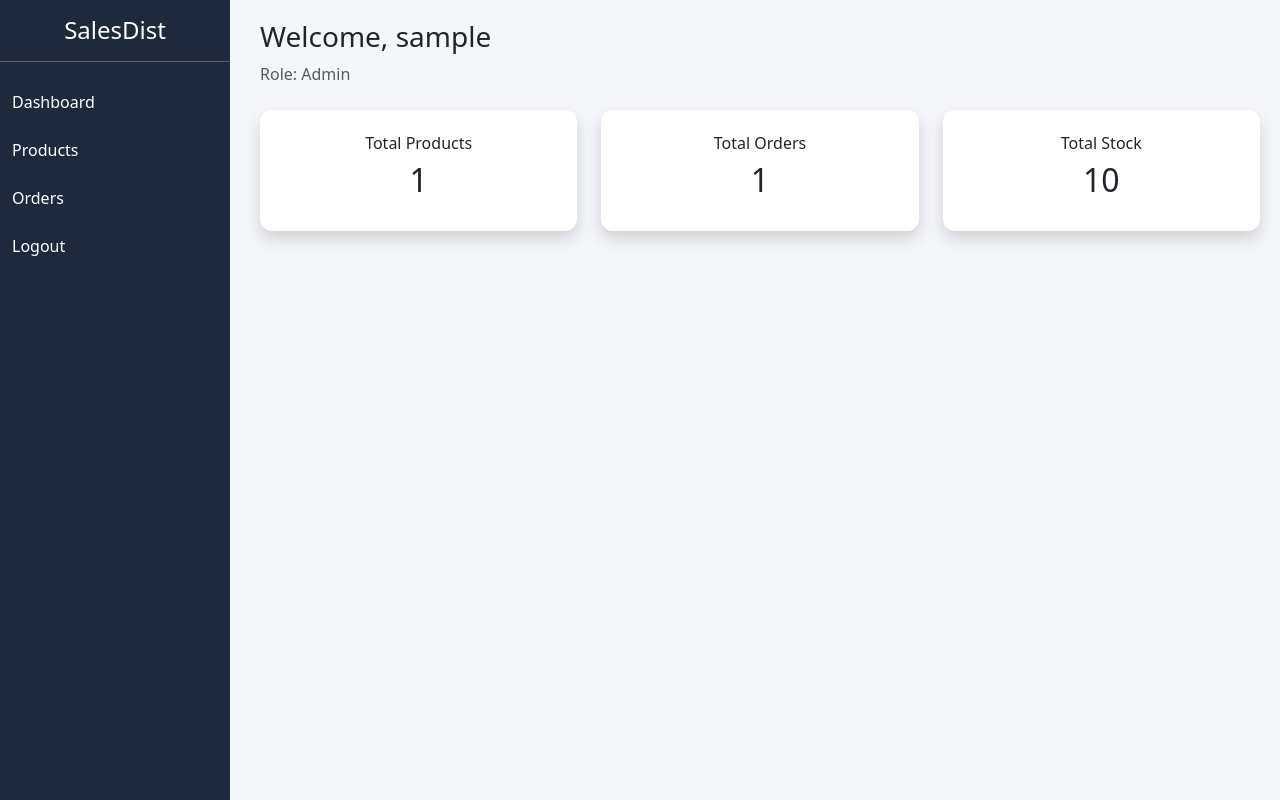
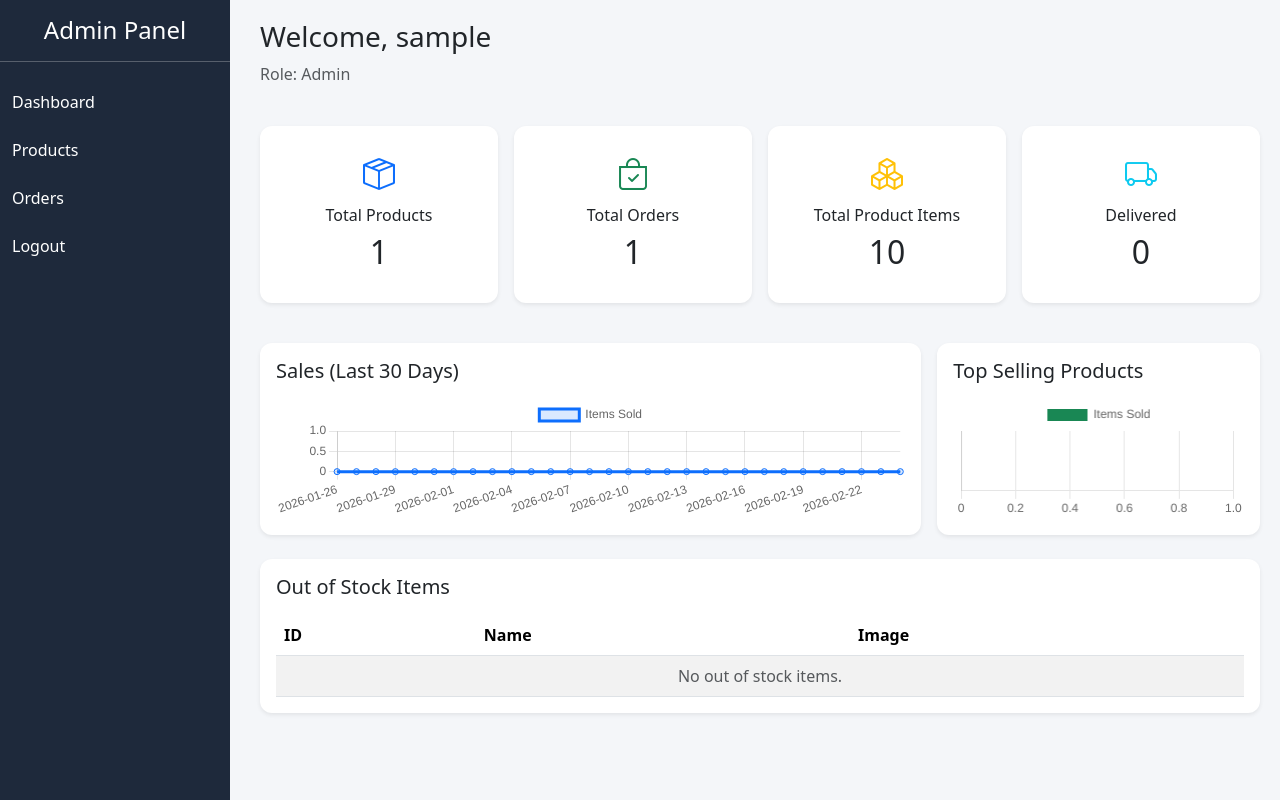
Before and after one commit to Salman-Faizal/ISDN-Sales-Application, a Flask app: page /dashboard in a window 1280 px wide. Run offline with Flask 3, Linux system fonts and the light colour scheme; the visitor is signed in with stand-in values (Sample User, id 1); tables that the repository leaves empty hold one stand-in row (values such as "Sample post").

Commit message:
Improved the admin dashboard by adding graphical data as well as styling

```diff
--- a/app.py
+++ b/app.py
@@ -46,9 +46,16 @@ def init_db():
         quantity INTEGER,
         status TEXT,
         estimated_delivery TEXT,
-        payment_status TEXT
+        payment_status TEXT,
+        created_at TEXT DEFAULT CURRENT_TIMESTAMP
     )
     """)
+
+    cursor.execute("PRAGMA table_info(orders)")
+    order_columns = [column[1] for column in cursor.fetchall()]
+    if "created_at" not in order_columns:
+        cursor.execute("ALTER TABLE orders ADD COLUMN created_at TEXT")
+        cursor.execute("UPDATE orders SET created_at = CURRENT_TIMESTAMP WHERE created_at IS NULL")
 
     cursor.execute("SELECT * FROM users WHERE username='admin'")
     if not cursor.fetchone():
@@ -114,6 +121,44 @@ def dashboard():
     cursor.execute("SELECT SUM(stock) FROM products")
     total_stock = cursor.fetchone()[0] or 0
 
+    cursor.execute("SELECT COUNT(*) FROM orders WHERE status='Delivered'")
+    total_delivered = cursor.fetchone()[0]
+
+    cursor.execute("SELECT id, name, image FROM products WHERE stock <= 0 ORDER BY id ASC")
+    out_of_stock_products = cursor.fetchall()
+
+    sales_rows = cursor.execute(
+        """
+        SELECT DATE(created_at) AS order_day, COALESCE(SUM(quantity), 0)
+        FROM orders
+        WHERE DATE(created_at) >= DATE('now', '-29 days')
+          AND status NOT IN ('Rejected', 'Cancelled')
+        GROUP BY DATE(created_at)
+        ORDER BY order_day ASC
+        """
+    ).fetchall()
+
+    sales_by_day = {row[0]: row[1] for row in sales_rows if row[0]}
+    sales_labels = []
+    sales_values = []
+    for day_offset in range(29, -1, -1):
+        current_day = (datetime.now() - timedelta(days=day_offset)).strftime("%Y-%m-%d")
+        sales_labels.append(current_day)
+        sales_values.append(sales_by_day.get(current_day, 0))
+
+    top_products = cursor.execute(
+        """
+        SELECT products.name, COALESCE(SUM(orders.quantity), 0) AS sold_quantity
+        FROM orders
+        JOIN products ON orders.product_id = products.id
+        WHERE DATE(orders.created_at) >= DATE('now', '-29 days')
+          AND orders.status NOT IN ('Rejected', 'Cancelled')
+        GROUP BY orders.product_id, products.name
+        ORDER BY sold_quantity DESC
+        LIMIT 5
+        """
+    ).fetchall()
+
     conn.close()
 
     return render_template(
@@ -122,7 +167,13 @@ def dashboard():
         role=session['role'],
         total_products=total_products,
         total_orders=total_orders,
-        total_stock=total_stock
+        total_stock=total_stock,
+        total_delivered=total_delivered,
+        out_of_stock_products=out_of_stock_products,
+        sales_labels=sales_labels,
+        sales_values=sales_values,
+        top_product_labels=[row[0] for row in top_products],
+        top_product_values=[row[1] for row in top_products]
     )
 
 @app.route('/products')
@@ -287,8 +338,8 @@ def order(product_id):
         cursor.execute("UPDATE products SET stock=? WHERE id=?", (updated_stock, product_id))
 
         cursor.execute("""
-            INSERT INTO orders (username, product_id, quantity, status, estimated_delivery, payment_status)
-            VALUES (?, ?, ?, ?, ?, ?)
+            INSERT INTO orders (username, product_id, quantity, status, estimated_delivery, payment_status, created_at)
+            VALUES (?, ?, ?, ?, ?, ?, CURRENT_TIMESTAMP)
             """, (session['username'], product_id, quantity, "Pending", estimated_date, "Unpaid"))
 
         conn.commit()
--- a/templates/base.html
+++ b/templates/base.html
@@ -1,10 +1,19 @@
-<!DOCTYPE html>
+<!doctype html>
 <html>
   <head>
-    <title>SalesDist System</title>
-    <link href="https://cdn.jsdelivr.net/npm/bootstrap@5.3.2/dist/css/bootstrap.min.css" rel="stylesheet">
+    <title>Admin Panel</title>
+    <link
+      href="https://cdn.jsdelivr.net/npm/bootstrap@5.3.2/dist/css/bootstrap.min.css"
+      rel="stylesheet"
+    />
+    <link
+      rel="stylesheet"
+      href="https://cdn.jsdelivr.net/npm/bootstrap-icons@1.11.3/font/bootstrap-icons.min.css"
+    />
     <style>
-        body { background-color: #f4f6f9; }
+      body {
+        background-color: #f4f6f9;
+      }
       .sidebar {
         height: 100vh;
         background: #1e293b;
@@ -18,17 +27,24 @@
         display: block;
         padding: 12px;
       }
-        .sidebar a:hover { background: #334155; }
-        .content { margin-left: 240px; padding: 20px; }
-        .card { border: none; border-radius: 12px; }
+      .sidebar a:hover {
+        background: #334155;
+      }
+      .content {
+        margin-left: 240px;
+        padding: 20px;
+      }
+      .card {
+        border: none;
+        border-radius: 12px;
+      }
     </style>
   </head>
   <body>
-
     {% if session.get('username') %}
     <div class="sidebar">
-    <h4 class="text-center mt-3">SalesDist</h4>
-    <hr>
+      <h4 class="text-center mt-3">Admin Panel</h4>
+      <hr />
 
       {% if session.get('role') == "Admin" %}
       <a href="/dashboard">Dashboard</a>
@@ -47,9 +63,10 @@
     </div>
     {% endif %}
 
-<div class="{% if session.get('username') %}content{% else %}container mt-5{% endif %}">
+    <div
+      class="{% if session.get('username') %}content{% else %}container mt-5{% endif %}"
+    >
       {% block content %}{% endblock %}
     </div>
-
   </body>
 </html>
--- a/templates/dashboard.html
+++ b/templates/dashboard.html
@@ -1,33 +1,144 @@
-{% extends "base.html" %}
-
-{% block content %}
-
+{% extends "base.html" %} {% block content %}
 <h3>Welcome, {{ username }}</h3>
 <p class="text-muted">Role: {{ role }}</p>
 
-<div class="row mt-4">
-
-    <div class="col-md-4">
-        <div class="card shadow p-4 text-center bg-white">
+<div class="row mt-4 g-3">
+  <div class="col-md-3">
+    <div class="card shadow-sm p-4 text-center bg-white h-100">
+      <i class="bi bi-box-seam text-primary fs-2 mb-2"></i>
       <h6>Total Products</h6>
       <h2>{{ total_products }}</h2>
     </div>
   </div>
 
-    <div class="col-md-4">
-        <div class="card shadow p-4 text-center bg-white">
+  <div class="col-md-3">
+    <div class="card shadow-sm p-4 text-center bg-white h-100">
+      <i class="bi bi-bag-check text-success fs-2 mb-2"></i>
       <h6>Total Orders</h6>
       <h2>{{ total_orders }}</h2>
     </div>
   </div>
 
-    <div class="col-md-4">
-        <div class="card shadow p-4 text-center bg-white">
-            <h6>Total Stock</h6>
+  <div class="col-md-3">
+    <div class="card shadow-sm p-4 text-center bg-white h-100">
+      <i class="bi bi-boxes text-warning fs-2 mb-2"></i>
+      <h6>Total Product Items</h6>
       <h2>{{ total_stock }}</h2>
     </div>
   </div>
 
+  <div class="col-md-3">
+    <div class="card shadow-sm p-4 text-center bg-white h-100">
+      <i class="bi bi-truck text-info fs-2 mb-2"></i>
+      <h6>Delivered</h6>
+      <h2>{{ total_delivered }}</h2>
+    </div>
+  </div>
 </div>
 
+<div class="row mt-4 g-3">
+  <div class="col-lg-8">
+    <div class="card shadow-sm p-3">
+      <h5 class="mb-3">Sales (Last 30 Days)</h5>
+      <canvas id="salesChart" height="120"></canvas>
+    </div>
+  </div>
+  <div class="col-lg-4">
+    <div class="card shadow-sm p-3">
+      <h5 class="mb-3">Top Selling Products</h5>
+      <canvas id="topProductsChart" height="120"></canvas>
+    </div>
+  </div>
+</div>
+
+<div class="card shadow-sm p-3 mt-4">
+  <h5 class="mb-3">Out of Stock Items</h5>
+  <div class="table-responsive">
+    <table class="table table-striped align-middle mb-0">
+      <thead>
+        <tr>
+          <th>ID</th>
+          <th>Name</th>
+          <th>Image</th>
+        </tr>
+      </thead>
+      <tbody>
+        {% if out_of_stock_products %} {% for item in out_of_stock_products %}
+        <tr>
+          <td>{{ item[0] }}</td>
+          <td>{{ item[1] }}</td>
+          <td>
+            {% if item[2] %}
+            <img
+              src="{{ url_for('static', filename='uploads/' ~ item[2]) }}"
+              alt="{{ item[1] }}"
+              width="50"
+              height="50"
+              class="rounded object-fit-cover"
+            />
+            {% else %}
+            <span class="text-muted">N/A</span>
+            {% endif %}
+          </td>
+        </tr>
+        {% endfor %} {% else %}
+        <tr>
+          <td colspan="3" class="text-center text-muted">
+            No out of stock items.
+          </td>
+        </tr>
+        {% endif %}
+      </tbody>
+    </table>
+  </div>
+</div>
+
+<script src="https://cdn.jsdelivr.net/npm/chart.js"></script>
+<script>
+  const salesLabels = {{ sales_labels | tojson }};
+  const salesValues = {{ sales_values | tojson }};
+  const topProductLabels = {{ top_product_labels | tojson }};
+  const topProductValues = {{ top_product_values | tojson }};
+
+  new Chart(document.getElementById('salesChart'), {
+      type: 'line',
+      data: {
+          labels: salesLabels,
+          datasets: [{
+              label: 'Items Sold',
+              data: salesValues,
+              borderColor: '#0d6efd',
+              backgroundColor: 'rgba(13, 110, 253, 0.15)',
+              tension: 0.3,
+              fill: true
+          }]
+      },
+      options: {
+          responsive: true,
+          scales: {
+              x: { ticks: { maxTicksLimit: 10 } },
+              y: { beginAtZero: true }
+          }
+      }
+  });
+
+  new Chart(document.getElementById('topProductsChart'), {
+      type: 'bar',
+      data: {
+          labels: topProductLabels,
+          datasets: [{
+              label: 'Items Sold',
+              data: topProductValues,
+              backgroundColor: ['#198754', '#0d6efd', '#ffc107', '#dc3545', '#6f42c1']
+          }]
+      },
+      options: {
+          indexAxis: 'y',
+          responsive: true,
+          scales: {
+              x: { beginAtZero: true }
+          }
+      }
+  });
+</script>
 {% endblock %}
```
Lines whose indentation alone changed are shown as unchanged.
